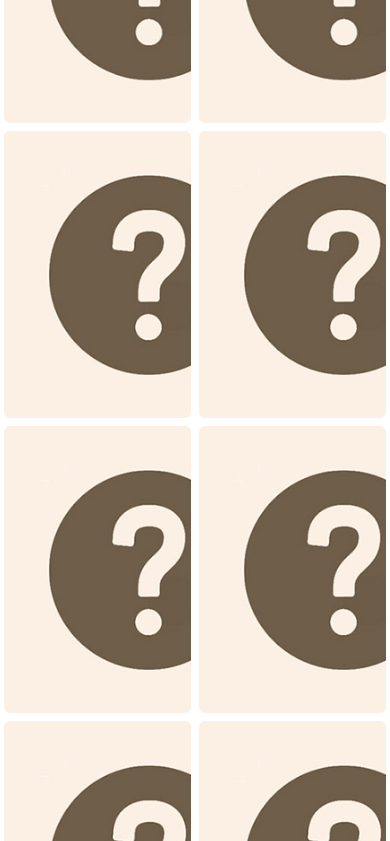
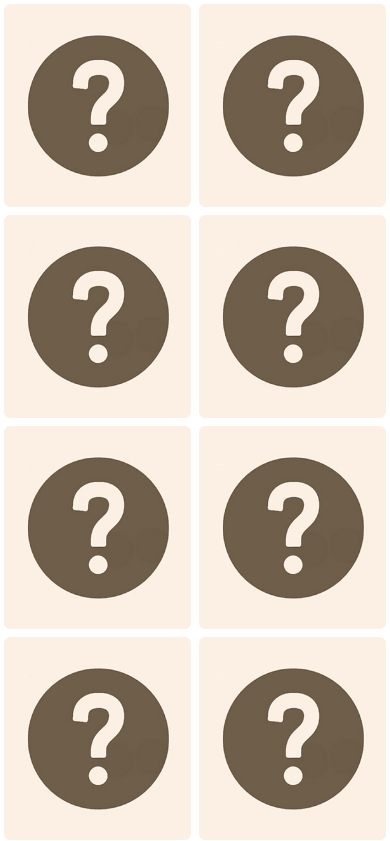
Before and after one commit to annakocot/Memory-Game, a plain HTML site: page index.html in a window 390 px wide. Shown: the top 841 px of the page. Drawn offline with Linux system fonts and the light colour scheme.

Commit message:
fix: media queries

```diff
--- a/css/style.css
+++ b/css/style.css
@@ -2,13 +2,11 @@
     margin: 0;
     padding: 0;
     box-sizing: border-box;
-
 }
 
 body {
     display: flex;
     justify-content: center;
-
 }
 
 .game-board {
@@ -25,35 +23,6 @@ body {
     width: 25%;
     border: 4px solid #fff;
     border-radius: 10px;
-}
-
-@media (min-width:1200px) {
-    .game-board {
-        width: 55%;
-    }
-}
-
-@media (min-width: 1400px) {
-    .game-board {
-        width: 55%;
-    }
-}
-
-@media (max-width:1200px) {
-    .game-board {
-        width: 100%;
-    }
-
-    .game-tile {
-        width: 50%;
-        height: 50%;
-    }
-}
-@media (max-width: 900px){
-    .game-tile{
-        width: 35%;
-        height:35%;
-    }
 }
 
 .burger {
@@ -99,7 +68,6 @@ body {
 
 .hidden {
     background-image: url(../img/cover.jpg);
-
     background-size: cover;
 }
 
@@ -107,3 +75,28 @@ body {
     background-color: #fcf0e4;
     background-image: none;
 }
+
+@media (min-width: 1200px) {
+    .game-board {
+        width: 55%;
+    }
+}
+
+@media (max-width: 1200px) {
+    .game-board {
+        width: 100%;
+    }
+
+    .game-tile {
+        width: 25%;
+        background-position: center;
+        background-repeat: no-repeat;
+    }
+}
+
+@media (max-width: 400px) {
+
+    .game-tile{
+        width: 40%;
+    }
+}
```
